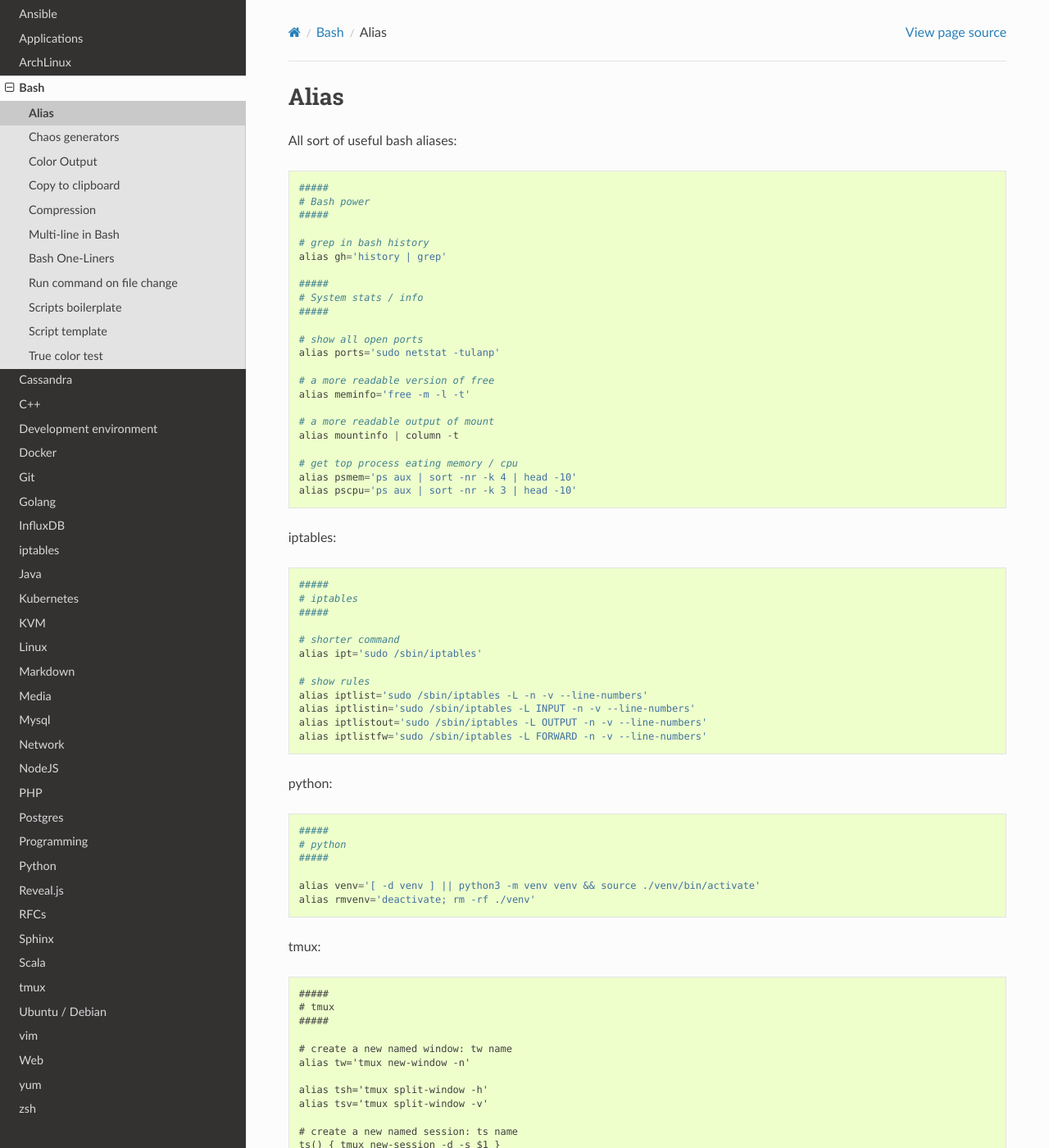
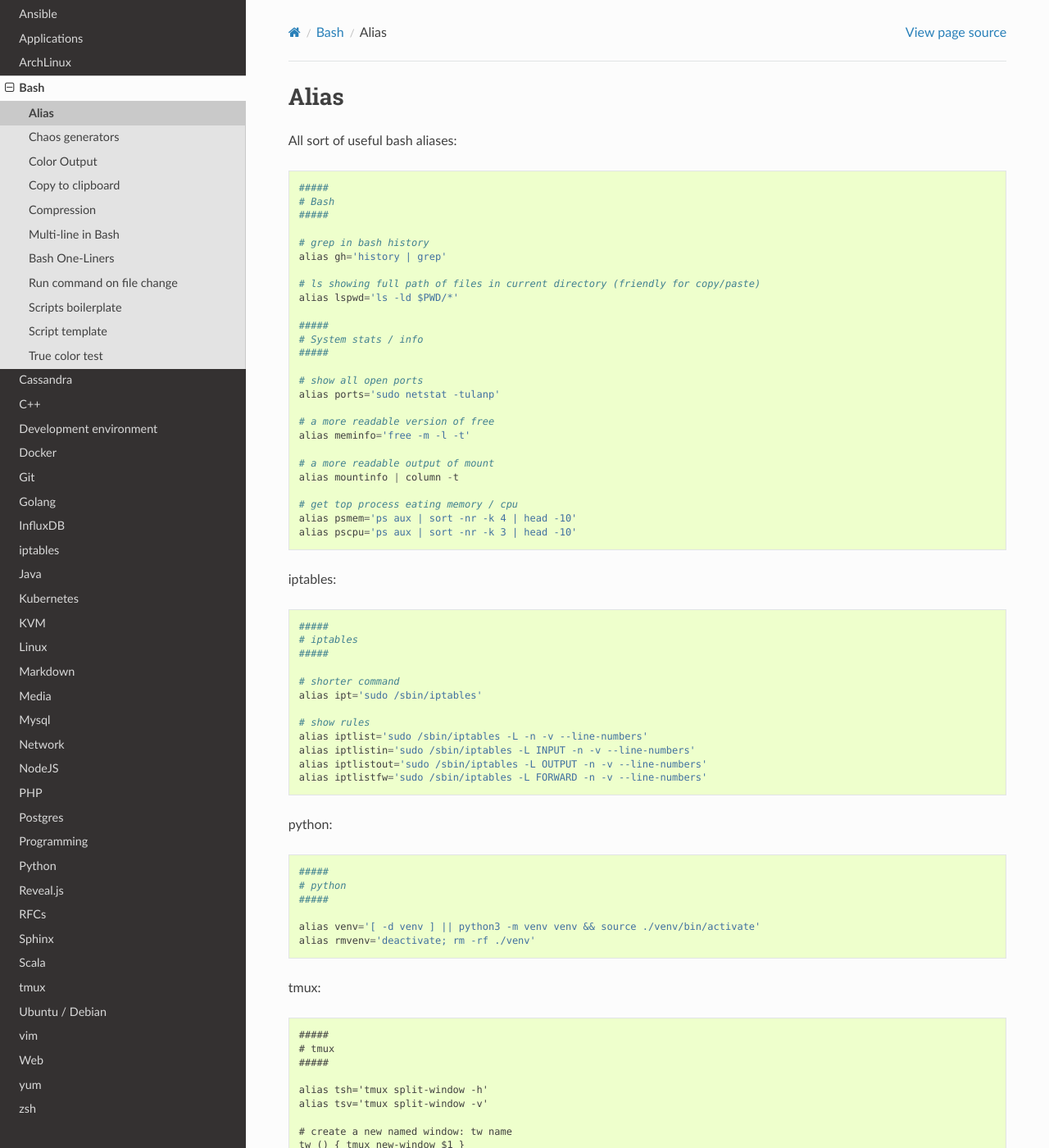
Before and after one commit to papaux/til, a Sphinx documentation site: the page built from source/bash/alias.rst, in a window 1280 px wide and 1400 px high. Shown: the whole window at 82% size. Built offline with Sphinx 7.4.7 and the Read the Docs theme 2.0.0, drawn with Linux system fonts in a browser that asks for light colours; some of the changed text lies outside the part shown.

Commit message:
bash: new set of aliases

```diff
--- a/source/bash/alias.rst
+++ b/source/bash/alias.rst
@@ -4,11 +4,14 @@
 All sort of useful bash aliases::
 
   #####
-  # Bash power
+  # Bash
   #####
 
   # grep in bash history
   alias gh='history | grep'
+
+  # ls showing full path of files in current directory (friendly for copy/paste)
+  alias lspwd='ls -ld $PWD/*'
 
   #####
   # System stats / info
```
Also changed, not shown: other parts of source/bash/alias.rst (+3 -3 lines).
